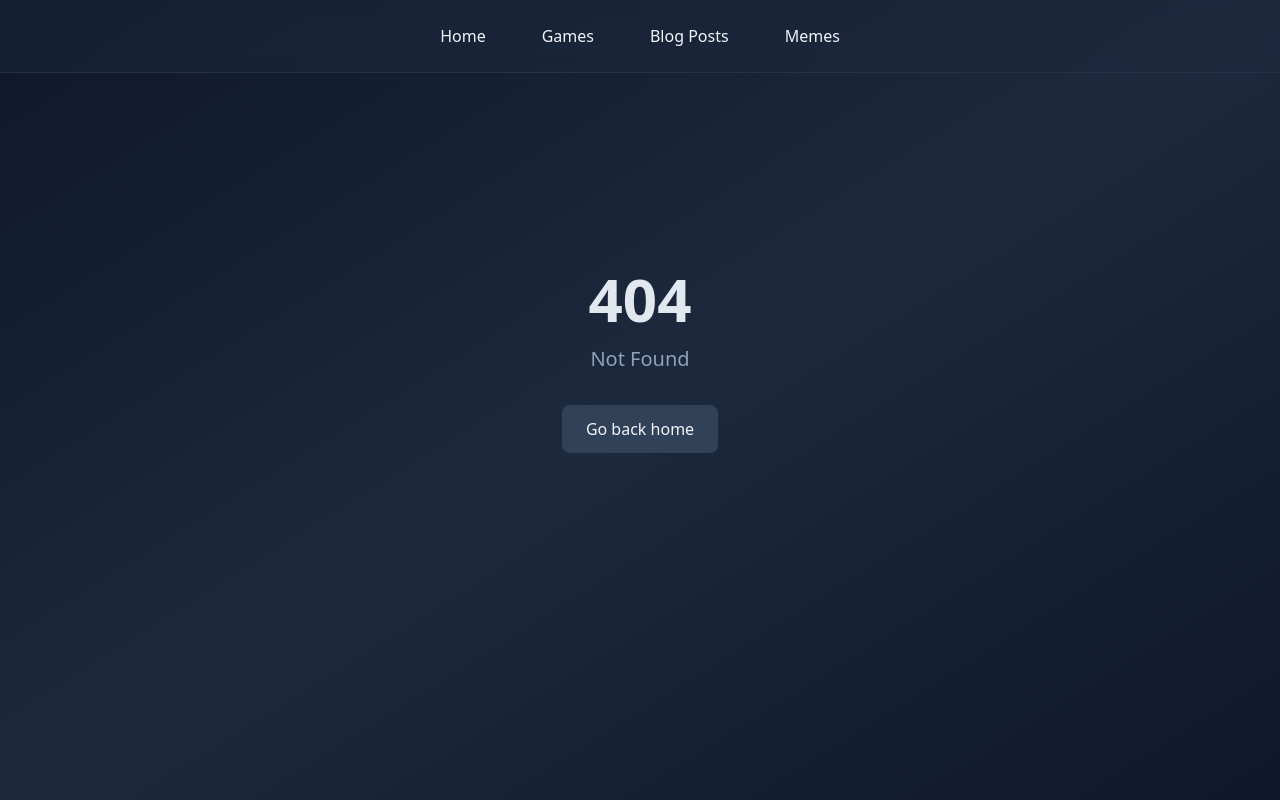
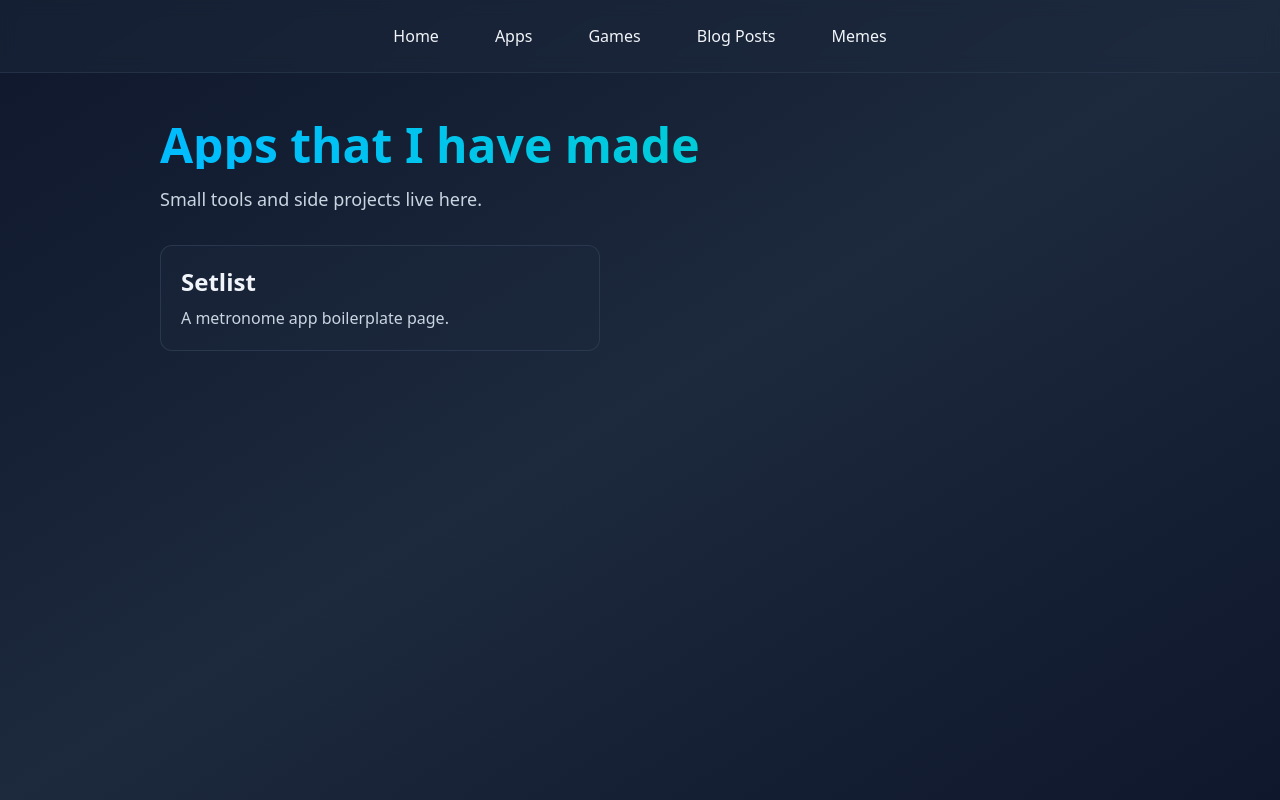
Before and after one commit to timmysilv/timmysilv.github.io, a SvelteKit app: page /apps in a window 1280 px wide. Before the commit this address had no page. Built offline with nearby package versions, Linux system fonts and the light colour scheme.

Commit message:
boilerplate to get started

```diff
--- a/src/routes/+layout.svelte
+++ b/src/routes/+layout.svelte
@@ -14,6 +14,7 @@
 		<div class="max-w-5xl mx-auto px-4 sm:px-6 lg:px-8">
 			<div class="flex items-center justify-center gap-6 py-4">
 				<a href="/" class="px-4 py-2 rounded-lg hover:bg-slate-700/50 transition-colors duration-200 font-medium">Home</a>
+					<a href="/apps" class="px-4 py-2 rounded-lg hover:bg-slate-700/50 transition-colors duration-200 font-medium">Apps</a>
 				<a href="/games" class="px-4 py-2 rounded-lg hover:bg-slate-700/50 transition-colors duration-200 font-medium">Games</a>
 				<a href="/blog" class="px-4 py-2 rounded-lg hover:bg-slate-700/50 transition-colors duration-200 font-medium">Blog Posts</a>
 				<a href="/memes" class="px-4 py-2 rounded-lg hover:bg-slate-700/50 transition-colors duration-200 font-medium">Memes</a>
--- /dev/null
+++ b/src/routes/apps/+page.svelte
@@ -0,0 +1,20 @@
+<div class="max-w-4xl">
+	<h1 class="text-4xl sm:text-5xl font-bold mb-4 bg-gradient-to-r from-sky-400 to-teal-400 bg-clip-text text-transparent">
+		Apps that I have made
+	</h1>
+	<p class="text-lg text-slate-300 mb-8">
+		Small tools and side projects live here.
+	</p>
+
+	<div class="grid gap-4 sm:grid-cols-2">
+		<a
+			href="/apps/setlist"
+			class="group block rounded-xl border border-slate-700/70 bg-slate-800/40 p-5 hover:border-teal-400/70 hover:bg-slate-800/70 transition-colors duration-200"
+		>
+			<h2 class="text-2xl font-semibold text-slate-100 group-hover:text-teal-300 transition-colors duration-200">Setlist</h2>
+			<p class="mt-2 text-slate-300">
+				A metronome app boilerplate page.
+			</p>
+		</a>
+	</div>
+</div>
--- /dev/null
+++ b/src/routes/apps/setlist/+page.svelte
@@ -0,0 +1,17 @@
+<div class="max-w-3xl">
+	<h1 class="text-4xl sm:text-5xl font-bold mb-4 bg-gradient-to-r from-teal-400 to-cyan-400 bg-clip-text text-transparent">
+		Setlist
+	</h1>
+	<p class="text-lg text-slate-300 mb-6">
+		A simple metronome app is coming soon.
+	</p>
+	<div class="rounded-xl border border-slate-700/70 bg-slate-800/40 p-5">
+		<p class="text-slate-200 font-medium">Boilerplate checklist</p>
+		<ul class="mt-3 space-y-2 text-slate-300 list-disc list-inside">
+			<li>Set tempo control (BPM)</li>
+			<li>Start and stop playback</li>
+			<li>Visual beat indicator</li>
+			<li>Optional accent on downbeat</li>
+		</ul>
+	</div>
+</div>
```
